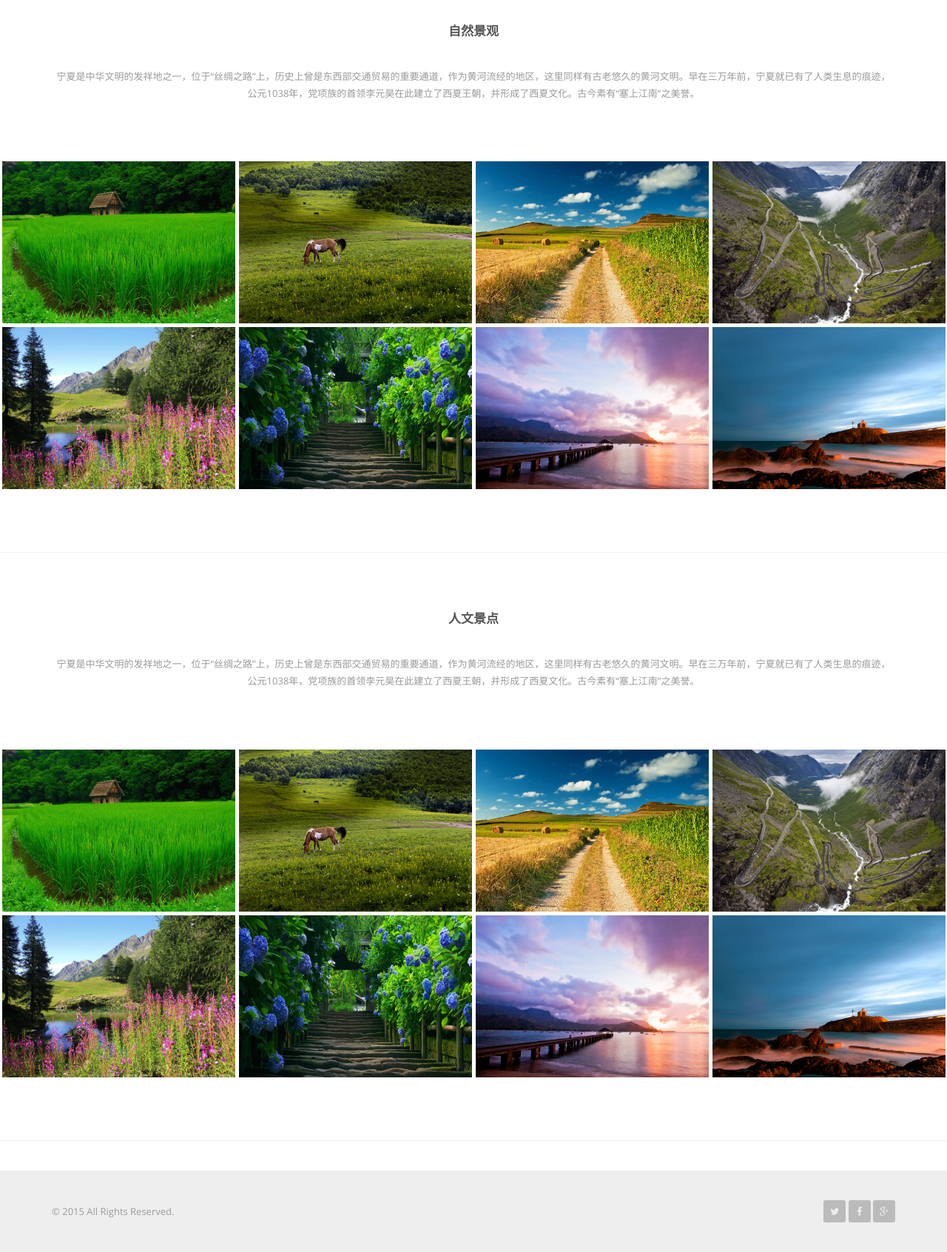
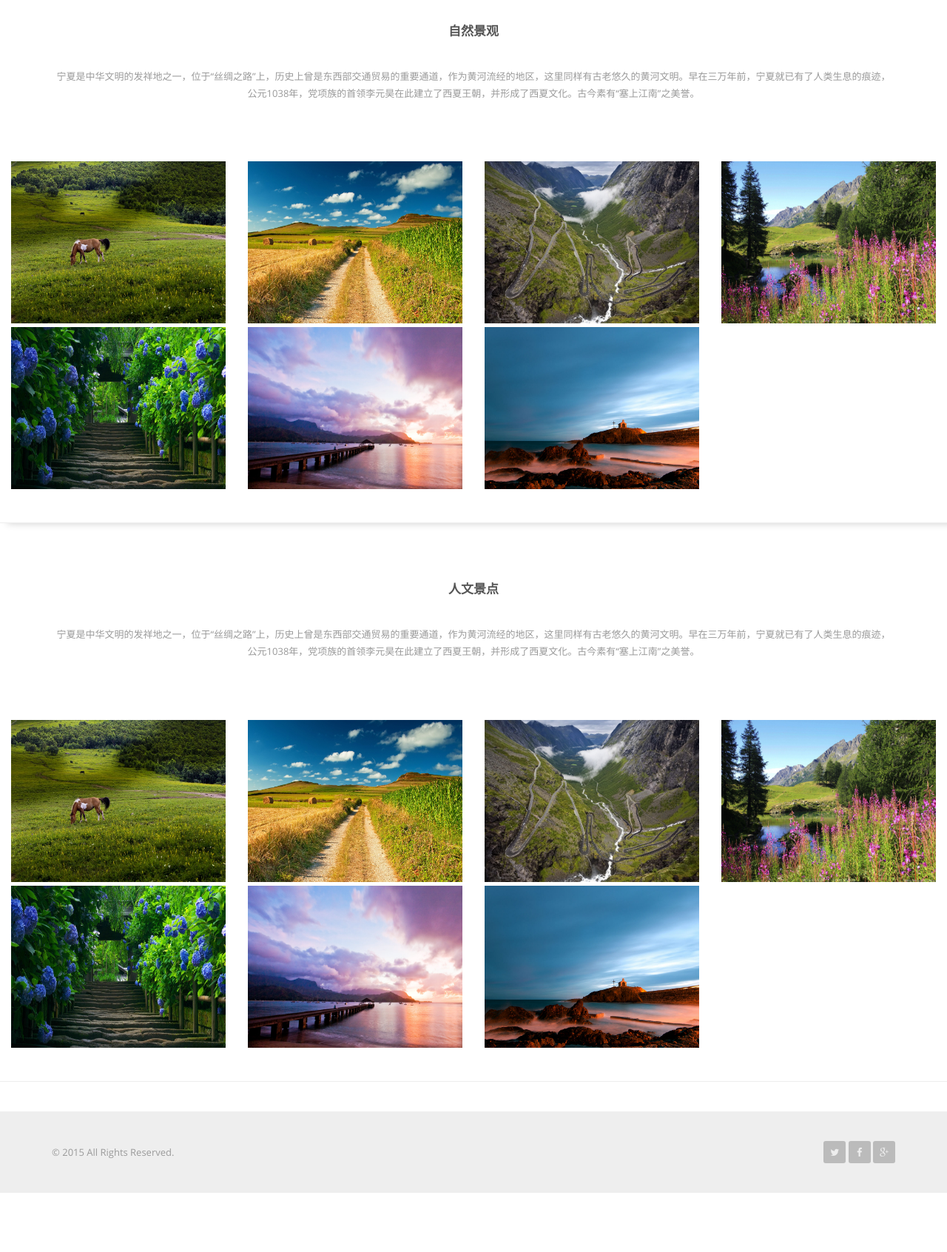
Before and after one commit to Natumsol/Navigation, a Node server app: page / in a window 1280 px wide. Shown: the part 1381-3073 px from the top of the page at 74% size. After the commit the page ends 2993 px from the top, so only its background shows below. Run offline with Node 20, Linux system fonts and the light colour scheme; some libraries are stand-ins or nearby versions.

Commit message:
清理无用文件

```diff
--- a/app/controllers/user.server.controller.js
+++ b/app/controllers/user.server.controller.js
@@ -28,7 +28,6 @@ exports.renderSignin = function(req, res, next) {
 	} else {
 		return res.redirect("/");
 	}
-	s
 };
 exports.renderSignup = function(req, res, next) {
 	if (!req.user) {
--- a/app/views/index.ejs
+++ b/app/views/index.ejs
@@ -22,7 +22,7 @@
             </div>
             <div id="navbar" class="collapse navbar-collapse">
                 <ul class="nav navbar-nav navbar-right ">
-                    <li><a href="#home">Home</a></li>
+                    <li><a href="/">Home</a></li>
                     <li><a href="#portfolio_ningxia">宁夏景点</a></li>
                     <li><a href="#portfolio_nature">自然景观</a></li>
                     <li><a href="#portfolio_renwen">人文景点</a></li>
@@ -102,7 +102,7 @@
             <div class="col-xs-6 col-sm-4 col-md-3">
                 <div class="portfolio__item">
                     <div class="portfolio-item__img">
-                        <a href="img/portfolio_2.jpg" data-lightbox="portfolio">
+                        <a href="/introduction/55c6c4fe1610479886adb4e2" data-lightbox="portfolio">
                             <img src="img/portfolio_2.jpg" class="img-responsive" alt="...">
 
                             <div class="portfolio-item__mask">
@@ -127,7 +127,7 @@
             <div class="col-xs-6 col-sm-4 col-md-3">
                 <div class="portfolio__item">
                     <div class="portfolio-item__img">
-                        <a href="img/portfolio_3.jpg" data-lightbox="portfolio">
+                        <a href="/introduction/55c6c4fe1610479886adb4e2" data-lightbox="portfolio">
                             <img src="img/portfolio_3.jpg" class="img-responsive" alt="...">
 
                             <div class="portfolio-item__mask">
@@ -152,7 +152,7 @@
             <div class="col-xs-6 col-sm-4 col-md-3">
                 <div class="portfolio__item">
                     <div class="portfolio-item__img">
-                        <a href="img/portfolio_4.jpg" data-lightbox="portfolio">
+                        <a href="/introduction/55c6c4fe1610479886adb4e2" data-lightbox="portfolio">
                             <img src="img/portfolio_4.jpg" class="img-responsive" alt="...">
 
                             <div class="portfolio-item__mask">
@@ -177,7 +177,7 @@
             <div class="col-xs-6 col-sm-4 col-md-3">
                 <div class="portfolio__item">
                     <div class="portfolio-item__img">
-                        <a href="img/portfolio_5.jpg" data-lightbox="portfolio">
+                        <a href="/introduction/55c6c4fe1610479886adb4e2" data-lightbox="portfolio">
                             <img src="img/portfolio_5.jpg" class="img-responsive" alt="...">
 
                             <div class="portfolio-item__mask">
@@ -202,7 +202,7 @@
             <div class="col-xs-6 col-sm-4 col-md-3">
                 <div class="portfolio__item">
                     <div class="portfolio-item__img">
-                        <a href="img/portfolio_6.jpg" data-lightbox="portfolio">
+                        <a href="/introduction/55c6c4fe1610479886adb4e2" data-lightbox="portfolio">
                             <img src="img/portfolio_6.jpg" class="img-responsive" alt="...">
 
                             <div class="portfolio-item__mask">
@@ -227,7 +227,7 @@
             <div class="col-xs-6 col-sm-4 col-md-3">
                 <div class="portfolio__item">
                     <div class="portfolio-item__img">
-                        <a href="img/portfolio_7.jpg" data-lightbox="portfolio">
+                        <a href="/introduction/55c6c4fe1610479886adb4e2" data-lightbox="portfolio">
                             <img src="img/portfolio_7.jpg" class="img-responsive" alt="...">
 
                             <div class="portfolio-item__mask">
@@ -252,7 +252,7 @@
             <div class="col-xs-6 col-sm-4 col-md-3">
                 <div class="portfolio__item">
                     <div class="portfolio-item__img">
-                        <a href="img/portfolio_8.jpg" data-lightbox="portfolio">
+                        <a href="/introduction/55c6c4fe1610479886adb4e2" data-lightbox="portfolio">
                             <img src="img/portfolio_8.jpg" class="img-responsive" alt="...">
 
                             <div class="portfolio-item__mask">
@@ -297,37 +297,11 @@
         </div>
         <!-- / .container -->
 
-        <div class="portfolio__items">
 
         <div class="col-xs-6 col-sm-4 col-md-3">
             <div class="portfolio__item">
                 <div class="portfolio-item__img">
-                        <a href="img/portfolio_1.jpg" data-lightbox="portfolio">
-                            <img src="img/portfolio_1.jpg" class="img-responsive" alt="...">
-
-                            <div class="portfolio-item__mask">
-                                <div class="portfolio-item-mask__content">
-                                    <div class="portfolio-item-mask__title">
-                                        西夏王陵国家AAAA景区，位于银川市西夏区。
-                                    </div>
-                                    <div class="portfolio-item-mask__summary">
-                                        是中国现存最密集的帝王陵区，被世人称为“东方金字塔”。分布着九座帝王陵和140 多座王公大臣的殉葬墓。
-                                    </div>
-                                </div>
-                                <!-- / .portfolio-item-mask__content -->
-                            </div>
-                            <!-- / .portfolio-item__mask -->
-                        </a>
-                    </div>
-                    <!-- / .portfolio-item__img -->
-                </div>
-                <!-- / .portfolio__item -->
-            </div>
-
-            <div class="col-xs-6 col-sm-4 col-md-3">
-                <div class="portfolio__item">
-                    <div class="portfolio-item__img">
-                        <a href="img/portfolio_2.jpg" data-lightbox="portfolio">
+                    <a href="/introduction/55c6c4fe1610479886adb4e2" data-lightbox="portfolio">
                         <img src="img/portfolio_2.jpg" class="img-responsive" alt="...">
 
                         <div class="portfolio-item__mask">
@@ -352,7 +326,7 @@
         <div class="col-xs-6 col-sm-4 col-md-3">
             <div class="portfolio__item">
                 <div class="portfolio-item__img">
-                        <a href="img/portfolio_3.jpg" data-lightbox="portfolio">
+                    <a href="/introduction/55c6c4fe1610479886adb4e2" data-lightbox="portfolio">
                         <img src="img/portfolio_3.jpg" class="img-responsive" alt="...">
 
                         <div class="portfolio-item__mask">
@@ -377,7 +351,7 @@
         <div class="col-xs-6 col-sm-4 col-md-3">
             <div class="portfolio__item">
                 <div class="portfolio-item__img">
-                        <a href="img/portfolio_4.jpg" data-lightbox="portfolio">
+                    <a href="/introduction/55c6c4fe1610479886adb4e2" data-lightbox="portfolio">
                         <img src="img/portfolio_4.jpg" class="img-responsive" alt="...">
 
                         <div class="portfolio-item__mask">
@@ -402,7 +376,7 @@
         <div class="col-xs-6 col-sm-4 col-md-3">
             <div class="portfolio__item">
                 <div class="portfolio-item__img">
-                        <a href="img/portfolio_5.jpg" data-lightbox="portfolio">
+                    <a href="/introduction/55c6c4fe1610479886adb4e2" data-lightbox="portfolio">
                         <img src="img/portfolio_5.jpg" class="img-responsive" alt="...">
 
                         <div class="portfolio-item__mask">
@@ -427,7 +401,7 @@
         <div class="col-xs-6 col-sm-4 col-md-3">
             <div class="portfolio__item">
                 <div class="portfolio-item__img">
-                        <a href="img/portfolio_6.jpg" data-lightbox="portfolio">
+                    <a href="/introduction/55c6c4fe1610479886adb4e2" data-lightbox="portfolio">
                         <img src="img/portfolio_6.jpg" class="img-responsive" alt="...">
 
                         <div class="portfolio-item__mask">
@@ -452,7 +426,7 @@
         <div class="col-xs-6 col-sm-4 col-md-3">
             <div class="portfolio__item">
                 <div class="portfolio-item__img">
-                        <a href="img/portfolio_7.jpg" data-lightbox="portfolio">
+                    <a href="/introduction/55c6c4fe1610479886adb4e2" data-lightbox="portfolio">
                         <img src="img/portfolio_7.jpg" class="img-responsive" alt="...">
 
                         <div class="portfolio-item__mask">
@@ -477,7 +451,7 @@
         <div class="col-xs-6 col-sm-4 col-md-3">
             <div class="portfolio__item">
                 <div class="portfolio-item__img">
-                        <a href="img/portfolio_8.jpg" data-lightbox="portfolio">
+                    <a href="/introduction/55c6c4fe1610479886adb4e2" data-lightbox="portfolio">
                         <img src="img/portfolio_8.jpg" class="img-responsive" alt="...">
 
                         <div class="portfolio-item__mask">
@@ -522,37 +496,11 @@
     </div>
     <!-- / .container -->
 
-        <div class="portfolio__items">
 
     <div class="col-xs-6 col-sm-4 col-md-3">
         <div class="portfolio__item">
             <div class="portfolio-item__img">
-                        <a href="img/portfolio_1.jpg" data-lightbox="portfolio">
-                            <img src="img/portfolio_1.jpg" class="img-responsive" alt="...">
-
-                            <div class="portfolio-item__mask">
-                                <div class="portfolio-item-mask__content">
-                                    <div class="portfolio-item-mask__title">
-                                        西夏王陵国家AAAA景区，位于银川市西夏区。
-                                    </div>
-                                    <div class="portfolio-item-mask__summary">
-                                        是中国现存最密集的帝王陵区，被世人称为“东方金字塔”。分布着九座帝王陵和140 多座王公大臣的殉葬墓。
-                                    </div>
-                                </div>
-                                <!-- / .portfolio-item-mask__content -->
-                            </div>
-                            <!-- / .portfolio-item__mask -->
-                        </a>
-                    </div>
-                    <!-- / .portfolio-item__img -->
-                </div>
-                <!-- / .portfolio__item -->
-            </div>
-
-            <div class="col-xs-6 col-sm-4 col-md-3">
-                <div class="portfolio__item">
-                    <div class="portfolio-item__img">
-                        <a href="img/portfolio_2.jpg" data-lightbox="portfolio">
+                <a href="/introduction/55c6c4fe1610479886adb4e2" data-lightbox="portfolio">
                     <img src="img/portfolio_2.jpg" class="img-responsive" alt="...">
 
                     <div class="portfolio-item__mask">
@@ -577,7 +525,7 @@
     <div class="col-xs-6 col-sm-4 col-md-3">
         <div class="portfolio__item">
             <div class="portfolio-item__img">
-                        <a href="img/portfolio_3.jpg" data-lightbox="portfolio">
+                <a href="/introduction/55c6c4fe1610479886adb4e2" data-lightbox="portfolio">
                     <img src="img/portfolio_3.jpg" class="img-responsive" alt="...">
 
                     <div class="portfolio-item__mask">
@@ -602,7 +550,7 @@
     <div class="col-xs-6 col-sm-4 col-md-3">
         <div class="portfolio__item">
             <div class="portfolio-item__img">
-                        <a href="img/portfolio_4.jpg" data-lightbox="portfolio">
+                <a href="/introduction/55c6c4fe1610479886adb4e2" data-lightbox="portfolio">
                     <img src="img/portfolio_4.jpg" class="img-responsive" alt="...">
 
                     <div class="portfolio-item__mask">
@@ -627,7 +575,7 @@
     <div class="col-xs-6 col-sm-4 col-md-3">
         <div class="portfolio__item">
             <div class="portfolio-item__img">
-                        <a href="img/portfolio_5.jpg" data-lightbox="portfolio">
+                <a href="/introduction/55c6c4fe1610479886adb4e2" data-lightbox="portfolio">
                     <img src="img/portfolio_5.jpg" class="img-responsive" alt="...">
 
                     <div class="portfolio-item__mask">
@@ -652,7 +600,7 @@
     <div class="col-xs-6 col-sm-4 col-md-3">
         <div class="portfolio__item">
             <div class="portfolio-item__img">
-                        <a href="img/portfolio_6.jpg" data-lightbox="portfolio">
+                <a href="/introduction/55c6c4fe1610479886adb4e2" data-lightbox="portfolio">
                     <img src="img/portfolio_6.jpg" class="img-responsive" alt="...">
 
                     <div class="portfolio-item__mask">
@@ -677,7 +625,7 @@
     <div class="col-xs-6 col-sm-4 col-md-3">
         <div class="portfolio__item">
             <div class="portfolio-item__img">
-                        <a href="img/portfolio_7.jpg" data-lightbox="portfolio">
+                <a href="/introduction/55c6c4fe1610479886adb4e2" data-lightbox="portfolio">
                     <img src="img/portfolio_7.jpg" class="img-responsive" alt="...">
 
                     <div class="portfolio-item__mask">
@@ -702,7 +650,7 @@
     <div class="col-xs-6 col-sm-4 col-md-3">
         <div class="portfolio__item">
             <div class="portfolio-item__img">
-                        <a href="img/portfolio_8.jpg" data-lightbox="portfolio">
+                <a href="/introduction/55c6c4fe1610479886adb4e2" data-lightbox="portfolio">
                     <img src="img/portfolio_8.jpg" class="img-responsive" alt="...">
 
                     <div class="portfolio-item__mask">
```
Lines whose indentation alone changed are shown as unchanged.
